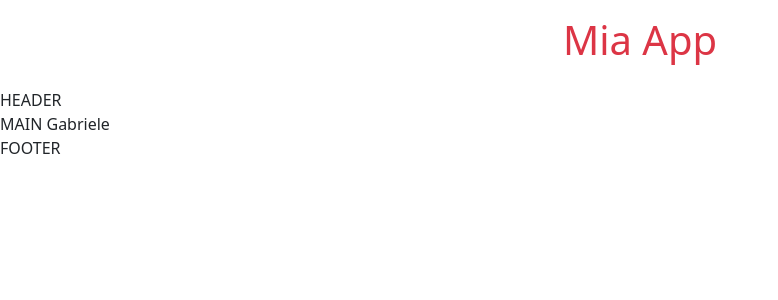
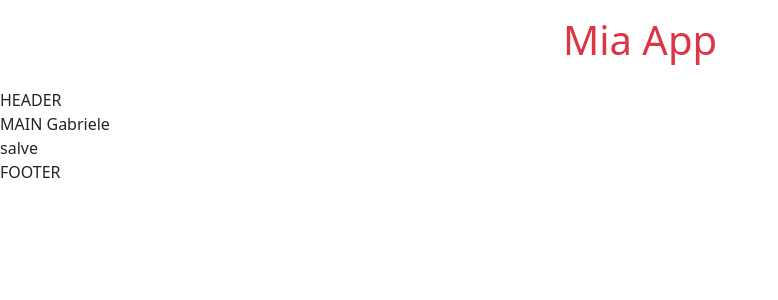
Before and after one commit to gabrielebottari/deliveboo-frontend, a Vue app: page / in a window 1280 px wide. Shown: the top 300 px of the page, without its empty margins (0-778 px from the left). Built offline with nearby package versions, Linux system fonts and the light colour scheme.

Commit message:
prova conflitto

```diff
--- a/src/components/AppMain.vue
+++ b/src/components/AppMain.vue
@@ -16,6 +16,10 @@ export default {
         MAIN
         Gabriele
     </main>
+
+    <div>
+        salve
+    </div>
 </template>
 
 <style lang="scss" scoped>
```
